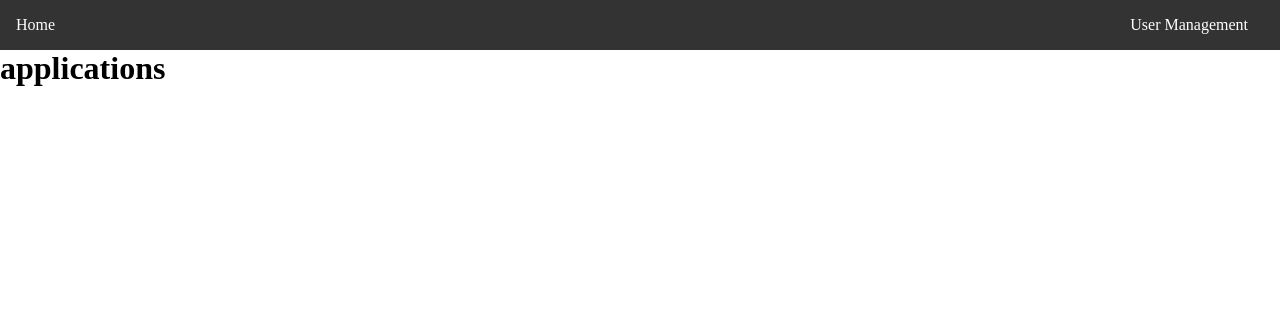
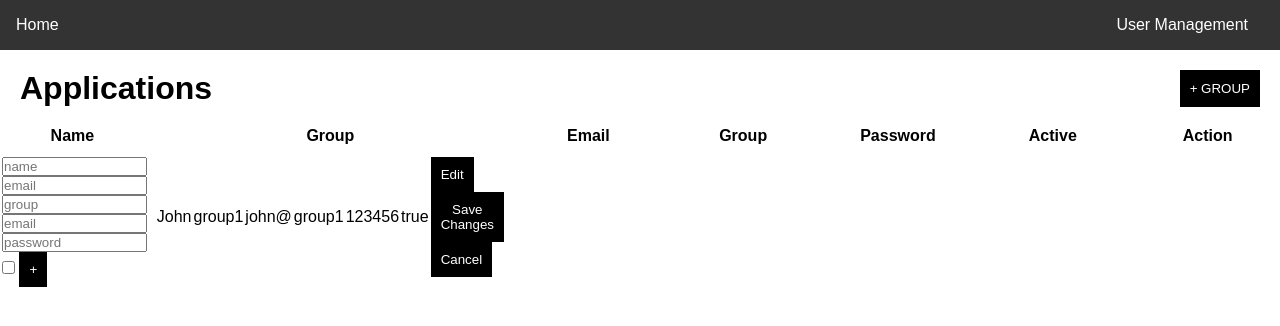
Before and after one commit to devnjing/TMS, a SvelteKit app in the folder frontend/: page /applications in a window 1280 px wide. Shown: the top 326 px of the page. Built offline with nearby package versions, Linux system fonts and the light colour scheme.

Commit message:
added frontend pages

```diff
--- a/frontend/package.json
+++ b/frontend/package.json
@@ -25,6 +25,7 @@
 	},
 	"type": "module",
 	"dependencies": {
-		"axios": "^1.7.7"
+		"axios": "^1.7.7",
+		"svelte-modals": "^1.3.0"
 	}
 }
--- a/frontend/src/app.css
+++ b/frontend/src/app.css
@@ -1,4 +1,5 @@
 * {
 	margin: 0;
 	padding: 0;
+	font-family: Arial, sans-serif;
 }
--- /dev/null
+++ b/frontend/src/lib/components/Modal.svelte
@@ -0,0 +1,23 @@
+<script>
+    let showModal = false;
+</script>
+
+{#if showModal}
+<div class="backdrop">
+    <div class="modal">
+        hello
+    </div>
+</div>
+{/if}
+
+<style>
+    .backdrop {
+        width: 100vh;
+        height: 100vh;
+        position: fixed;
+        background: rgba(0, 0, 0, 0.5);
+    }
+    .modal {
+
+    }
+</style>
--- a/frontend/src/lib/components/index.js
+++ b/frontend/src/lib/components/index.js
@@ -1,2 +1,3 @@
 // place files you want to import through the `$lib` alias in this folder.
 export { default as Navbar } from './Navbar.svelte';
+export {default as Modal} from './Modal.svelte';
--- a/frontend/src/routes/+page.svelte
+++ b/frontend/src/routes/+page.svelte
@@ -1,5 +1,9 @@
 <script>
   import { goto } from '$app/navigation';
+  import {onMount} from "svelte";
 
-  goto('/login');
+  onMount(() => {
+    goto('/login');
+  })
+
 </script>
--- a/frontend/src/routes/applications/+page.svelte
+++ b/frontend/src/routes/applications/+page.svelte
@@ -1 +1,112 @@
-<h1>applications</h1>
+<script>
+    function openGroupModal(){
+        alert("open group modal");
+        //TODO: create group modal
+    }
+    let users = [
+        {
+            name: "John",
+            group: "group1",
+            email: "john@",
+            password: "123456",
+            active: true
+        }
+    ]
+</script>
+
+<div class="container">
+    <div class="top-bar">
+        <h1>Applications</h1>
+        <button on:click={openGroupModal}>+ GROUP</button>
+    </div>
+    <div class="user-table">
+        <table>
+            <th>Name</th>
+            <th>Group</th>
+            <th>Email</th>
+            <th>Group</th>
+            <th>Password</th>
+            <th>Active</th>
+            <th>Action</th>
+
+            <tr>
+                <td colspan=7>
+                    <input type="text" placeholder="name">
+                    <input type="text" placeholder="email">
+                    <input type="text" placeholder="group">
+                    <input type="text" placeholder="email">
+                    <input type="text" placeholder="password">
+                    <input type="checkbox">
+                    <button>+</button>
+                </td>
+            </tr>
+
+            {#each users as user}
+                <tr>
+                    <td>{user.name}</td>
+                    <td>{user.group}</td>
+                    <td>{user.email}</td>
+                    <td>{user.group}</td>
+                    <td>{user.password}</td>
+                    <td>{user.active}</td>
+                    <td>
+                        <button>Edit</button>
+                        <button>Save Changes</button>
+                        <button>Cancel</button>
+                    </td>
+            {/each}
+        </table>
+    </div>
+</div>
+
+<style>
+    .container {
+        display: flex;
+        flex-direction: column;
+        width: 100%;
+        height: auto;
+    }
+
+    .top-bar {
+        display: flex;
+        justify-content: space-between;
+        margin: 20px;
+    }
+
+
+    button {
+        padding: 10px;
+        color: white;
+        background-color: black;
+        border: none;
+        cursor: pointer;
+    }
+
+    button:hover {
+        background-color: rgba(0,0,0,0.8);
+    }
+    button:active {
+        background-color: rgba(0,0,0,0.5);
+    }
+
+    table {
+        display: grid;
+        grid-template-columns: repeat(7,1fr);
+        margin: auto;
+        grid-gap: 10px;
+    }
+
+    th, td {
+        grid-column: span 1;
+        width: 100%;
+    }
+
+    input[type="text"], input[type="email"]{
+        grid-column: span 1;
+        width: 100%;
+    }
+
+
+
+
+</style>
```
Also changed, not shown: frontend/src/lib/components/CardProfile.svelte (deleted, +0 -31 lines), frontend/src/routes/+layout.svelte (line endings or trailing spaces), 1 other file (tests, documents, lock files or other folders).
